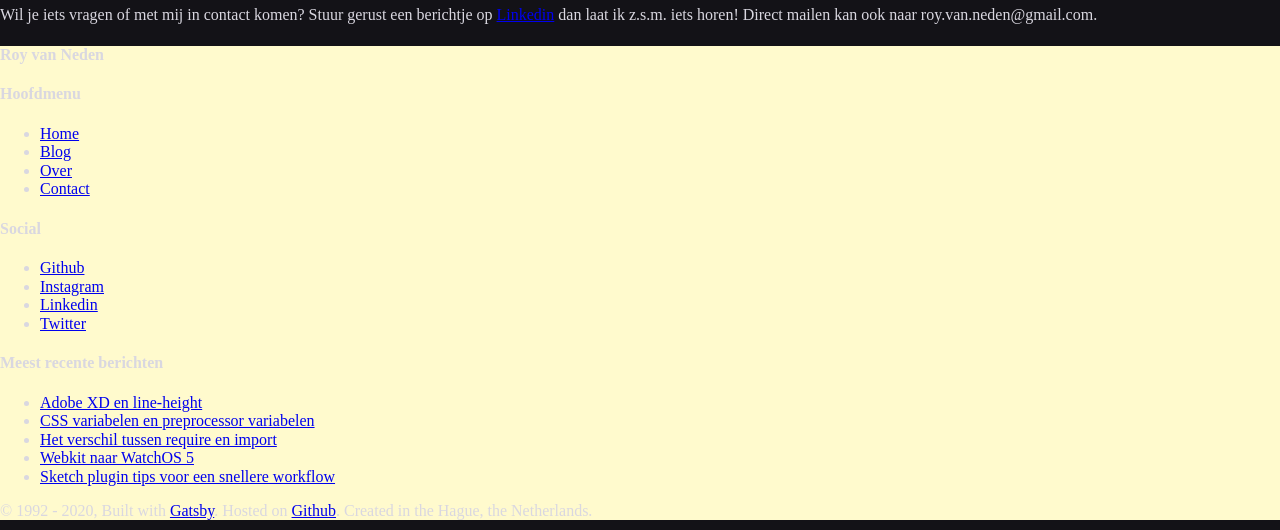
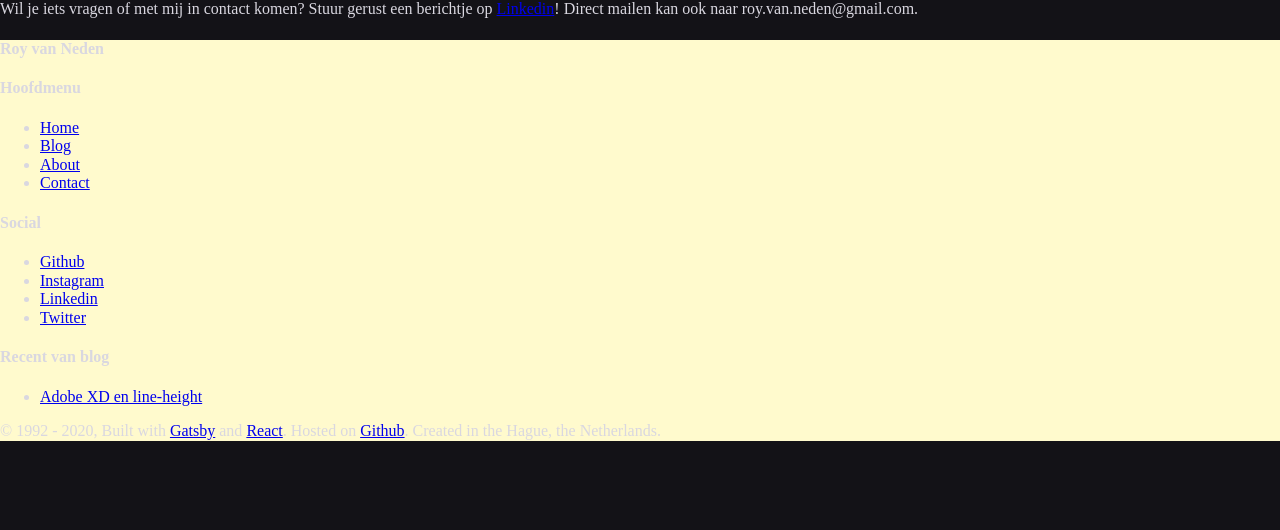
Before and after one commit to royvn/jekyll-starter-theme, a Gatsby site: page /contact in a window 1280 px wide. Shown: the part 270-800 px from the top of the page. Built offline with nearby package versions, Linux system fonts and the light colour scheme; Gatsby itself is replaced by a stand-in of ours.

Commit message:
Adding and changing component structure 👀

```diff
--- a/gatsby-config.js
+++ b/gatsby-config.js
@@ -3,7 +3,11 @@
 		siteUrl: `https://royvn.github.io`,
 		title: `Roy van Neden`,
 		description: `Designer & developer.`,
-		author: `Roy van Neden`,
+    author: `Roy van Neden`,
+    authorGithub: `https://github.com/royvn`,
+    authorInstagram: `https://www.instagram.com/royvn/`,
+    authorLinkedin: `https://www.linkedin.com/in/roy-van-neden-10549761/`,
+    authorTwitter: `https://www.twitter.com/@royvn_`
 	},
   plugins: [
     `gatsby-plugin-react-helmet`,
@@ -23,6 +27,7 @@
     },
     `gatsby-transformer-remark`,
     `gatsby-transformer-sharp`,
+    `gatsby-plugin-sharp`,
     {
       resolve: `gatsby-transformer-remark`,
       options: {
@@ -33,14 +38,13 @@
               // It's important to specify the maxWidth (in pixels) of
               // the content container as this plugin uses this as the
               // base for generating different widths of each image.
-              maxWidth: 590,
+              maxWidth: 640,
             },
           },
         ],
       },
     },
     `gatsby-plugin-sass`,
-    `gatsby-plugin-sharp`,
     {
       resolve: `gatsby-plugin-manifest`,
       options: {
--- a/package.json
+++ b/package.json
@@ -7,7 +7,7 @@
   "dependencies": {
     "bootstrap": "^4.4.1",
     "gatsby": "^2.19.1",
-    "gatsby-cli": "^2.8.27",
+    "gatsby-cli": "^2.8.28",
     "gatsby-image": "^2.2.39",
     "gatsby-plugin-manifest": "^2.2.37",
     "gatsby-plugin-offline": "^3.0.32",
--- a/src/components/footer.js
+++ b/src/components/footer.js
@@ -1,114 +1,140 @@
 import React from "react";
-import { Link } from "gatsby";
-
+import { Link, StaticQuery, graphql } from "gatsby";
+import WidgetList from "./widget-list";
 
 class Footer extends React.Component {
+
+	constructor(props) {
+		super(props);
+	}
+
 	render() {
 		return (
 			<footer className="footer">
 				<div className="grid">
 
-					<div className="widget">
-						<h4 className="widget-title">
-							Roy van Neden
-						</h4>
+					<div className="grid__item">
+						<div className="widget">
+							<h4 className="widget-title">
+								{this.props.siteTitle}
+							</h4>
+						</div>
 					</div>
 
-					<div className="widget">
-						<h4 className="widget-title">Hoofdmenu</h4>
-						<ul className="widget-list">
-							<li>
-								<Link to="/">
-									<span>
-										Home
-									</span>
-								</Link>
-							</li>
-							<li>
-								<Link to="/blog/">
-									<span>
-										Blog
-									</span>
-								</Link>
-							</li>
-							<li>
-								<Link to="/about/">
-									<span>
-										Over
-									</span>
-								</Link>
-							</li>
-							<li>
-								<Link to="/contact/">
-									<span>
-										Contact
-									</span>
-								</Link>
-							</li>
-						</ul>
+					<div className="grid__item">
+						<WidgetList title="Hoofdmenu" list={
+							[
+								{
+									node: {
+										fields: {
+											slug: "/"
+										},
+										frontmatter:{
+											title: "Home"
+										}
+									}
+								},
+								{
+									node: {
+										fields: {
+											slug: "/blog/"
+										},
+										frontmatter:{
+											title: "Blog"
+										}
+									}
+								},
+								{
+									node: {
+										fields: {
+											slug: "/about/"
+										},
+										frontmatter:{
+											title: "About"
+										}
+									}
+								},
+								{
+									node: {
+										fields: {
+											slug: "/contact/"
+										},
+										frontmatter:{
+											title: "Contact"
+										}
+									}
+								}
+							]
+						} />
 					</div>
 
-					<div className="widget">
-						<h4 className="widget-title">Social</h4>
-						<ul className="widget-list">
-							<li>
-								<a target="_blank" rel="noopener noreferrer" href="https://github.com/royvn">
-									Github
-								</a>
-							</li>
-							<li>
-								<a target="_blank" rel="noopener noreferrer" href="https://www.instagram.com/royvn/">
-									Instagram
-								</a>
-							</li>
-							<li>
-								<a target="_blank" rel="noopener noreferrer" href="https://www.linkedin.com/in/roy-van-neden-10549761/">
-									Linkedin
-								</a>
-							</li>
-							<li>
-								<a target="_blank" rel="noopener noreferrer" href="https://www.twitter.com/@royvn_">
-									Twitter
-								</a>
-							</li>
-						</ul>
+					<div className="grid__item">
+						<WidgetList title="Social" list={
+							[
+								{
+									node: {
+										fields: {
+											slug: "/contact/"
+										},
+										frontmatter:{
+											title: "Github"
+										}
+									}
+								},
+								{
+									node: {
+										fields: {
+											slug: "/contact/"
+										},
+										frontmatter:{
+											title: "Instagram"
+										}
+									}
+								},
+								{
+									node: {
+										fields: {
+											slug: "/contact/"
+										},
+										frontmatter:{
+											title: "Linkedin"
+										}
+									}
+								},
+								{
+									node: {
+										fields: {
+											slug: "/contact/"
+										},
+										frontmatter:{
+											title: "Twitter"
+										}
+									}
+								}
+							]
+						} />
 					</div>
 
-					<div className="widget">
-						<h4 className="widget-title">Meest recente berichten</h4>
-						<ul className="widget-list">
-
-							<li>
-								<a href="/blog/adobe-xd-en-line-height/">
-									Adobe XD en line-height
-								</a>
-							</li>
-
-							<li>
-								<a href="/blog/css-variabelen-en-preprocessor-variabelen/">
-									CSS variabelen en preprocessor variabelen
-								</a>
-							</li>
-
-							<li>
-								<a href="/blog/het-verschil-tussen-require-en-import/">
-									Het verschil tussen require en import
-								</a>
-							</li>
-
-							<li>
-								<a href="/blog/webkit-naar-watchos-5/">
-									Webkit naar WatchOS 5
-								</a>
-							</li>
-
-							<li>
-								<a href="/blog/sketch-plugin-tips-voor-een-snellere-workflow/">
-									Sketch plugin tips voor een snellere workflow
-								</a>
-							</li>
-
-						</ul>
+					<div className="grid__item">
+						<StaticQuery query={graphql`
+							query {
+								allMarkdownRemark(filter: {}, limit: 5) {
+									edges {
+										node {
+											id
+											fields {
+												slug
+											}
+											frontmatter {
+												title
+											}
+										}
+									}
+								}
+							}
+							`} render={data => (
+								<WidgetList title="Recent van blog" list={data.allMarkdownRemark.edges} />
+							)} />
 					</div>
 
 				</div>
@@ -119,7 +145,11 @@
 							{` `}
 							<a href="https://www.gatsbyjs.org" target="_blank" rel="noopener noreferrer">
 								Gatsby
-							</a>.
+							</a> and {` `}
+							<a href="https://reactjs.org/" target="_blank" rel="noopener noreferrer">
+							React
+							</a>
+							.
 							Hosted on
 							{` `}
 							<a href="https://github.com/royvn/royvn.github.io" target="_blank" rel="noopener noreferrer">
@@ -135,4 +165,4 @@
 		}
 	}
 
-	export default Footer;
+export default Footer;
--- a/src/components/hero.js
+++ b/src/components/hero.js
@@ -38,7 +38,7 @@
               <h1 className="hero__title">
                   {this.props.title} <span className="t-48">&mdash;</span>
                   <div>
-                      <span className="type"></span> designer
+                    <span className="type"></span> designer
                   </div>
               </h1>
               <p className="hero__paragrap">
--- a/src/components/layout.js
+++ b/src/components/layout.js
@@ -32,7 +32,7 @@
       <main className="main" id="content">
         {children}
       </main>
-      <Footer />
+      <Footer siteTitle={data.site.siteMetadata.title} />
     </>
   )
 }
--- a/src/components/notice.js
+++ b/src/components/notice.js
@@ -10,7 +10,7 @@
 	render() {
 		return (
 			<div className="notice">
-        <Link to={ this.props.link } className="notice__item" activeClassName="active">
+        <Link to={ this.props.link } className="notice__item" activeClassName="notice__item--active">
           { this.props.title }
         </Link>
 			</div>
--- a/src/components/card.js
+++ b/src/components/post-link.js
@@ -1,15 +1,16 @@
 import React from "react";
 import { Link } from "gatsby";
+import Img from "gatsby-image";
 
-function Card(props) {
+function PostLink(props) {
 	return (
-		<article className="entry">
-			<div className="entry-image">
+		<article className="post-link">
+			<div className="post-link__image">
 					{props.node.frontmatter.image}
-					{/* <img src={props.node.frontmatter.image.childImageSharp.original.src} srcSet={props.node.frontmatter.image.childImageSharp.fluid.srcSet} alt={props.node.frontmatter.title} /> */}
+					{/* <Img src={props.node.frontmatter.image.childImageSharpsrc} alt={props.node.frontmatter.title} /> */}
 			</div>
-			<div className="entry-content">
-        <h2 className="entry-title">
+			<div className="post-link__content">
+        <h2 className="post-link__title">
           {props.node.frontmatter.title}
         </h2>
         <p className="entry-meta">
@@ -26,4 +27,4 @@
 	);
 }
 
-export default Card;
+export default PostLink;
--- /dev/null
+++ b/src/components/widget-list.js
@@ -0,0 +1,31 @@
+import React from "react";
+import { Link } from "gatsby";
+
+class WidgetList extends React.Component {
+
+  constructor(props) {
+    super(props);
+  }
+
+  render() {
+    return (
+      <div className="widget">
+        <h4 className="widget-title">
+          {this.props.title}
+        </h4>
+        <ul className="widget-list">
+          {(this.props.list).map(({node}) => (
+            <li key={node.id}>
+              <Link to={node.fields.slug}>
+                {node.frontmatter.title}
+              </Link>
+            </li>
+          ))}
+        </ul>
+      </div>
+    );
+  }
+
+}
+
+export default WidgetList;
--- a/src/pages/404.js
+++ b/src/pages/404.js
@@ -10,7 +10,9 @@
 			<Layout>
 				<SEO title="404: Not found" />
 				<h1>Pagina niet gevonden</h1>
-				<p>De URL bestaat niet... Niet sip zijn, wil je terug naar <Link to="/">Home</Link>?</p>
+				<p>
+					Probeer het nog een keer. Of keer terug naar <Link to="/">home</Link>.
+				</p>
 			</Layout>
 		);
 	}
--- a/src/pages/contact.js
+++ b/src/pages/contact.js
@@ -3,14 +3,13 @@
 
 import Layout from "../components/layout";
 import SEO from "../components/seo";
-import Card from "../components/card";
 
 const ContactPage = () => (
   <Layout>
-    <SEO title="Contact" />
+    <SEO title="Contact" description="Laat iets van je horen!" />
     <h1>Contact</h1>
     <p>
-      Wil je iets vragen of met mij in contact komen? Stuur gerust een berichtje op <a href="https://www.linkedin.com/in/roy-van-neden-10549761/">Linkedin</a> dan laat ik z.s.m. iets horen! Direct mailen kan ook naar roy.van.neden@gmail.com.
+      Wil je iets vragen of met mij in contact komen? Stuur gerust een berichtje op <a href="https://www.linkedin.com/in/roy-van-neden-10549761/">Linkedin</a>! Direct mailen kan ook naar roy.van.neden@gmail.com.
     </p>
   </Layout>
 );
--- a/src/pages/index.js
+++ b/src/pages/index.js
@@ -54,9 +54,9 @@
 				node {
 					id
 					frontmatter {
-						slug
 						title
-						date(formatString: "DD MM YYYY")
+            date(formatString: "DD MM YYYY")
+            tags
 					}
 					excerpt
 					html
```
Also changed, not shown: src/components/header.js (+4 -7 lines), src/components/latest-post.js (+5 -3 lines), src/components/page-header.js (added, +20 -0 lines), src/pages/about.js (+53 -21 lines), src/pages/blog.js (+4 -4 lines), src/templates/article.js (+7 -2 lines), src/images/gatsby-astronaut.png (deleted), 1 other file.
